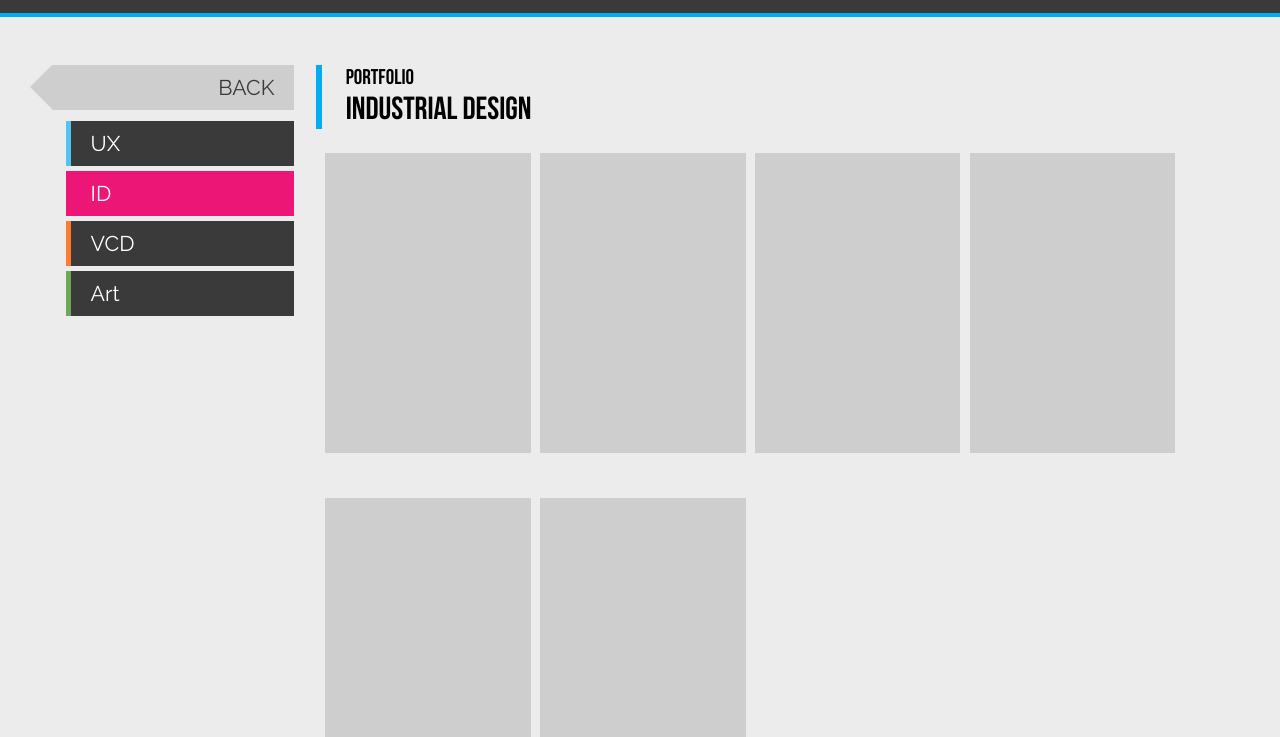
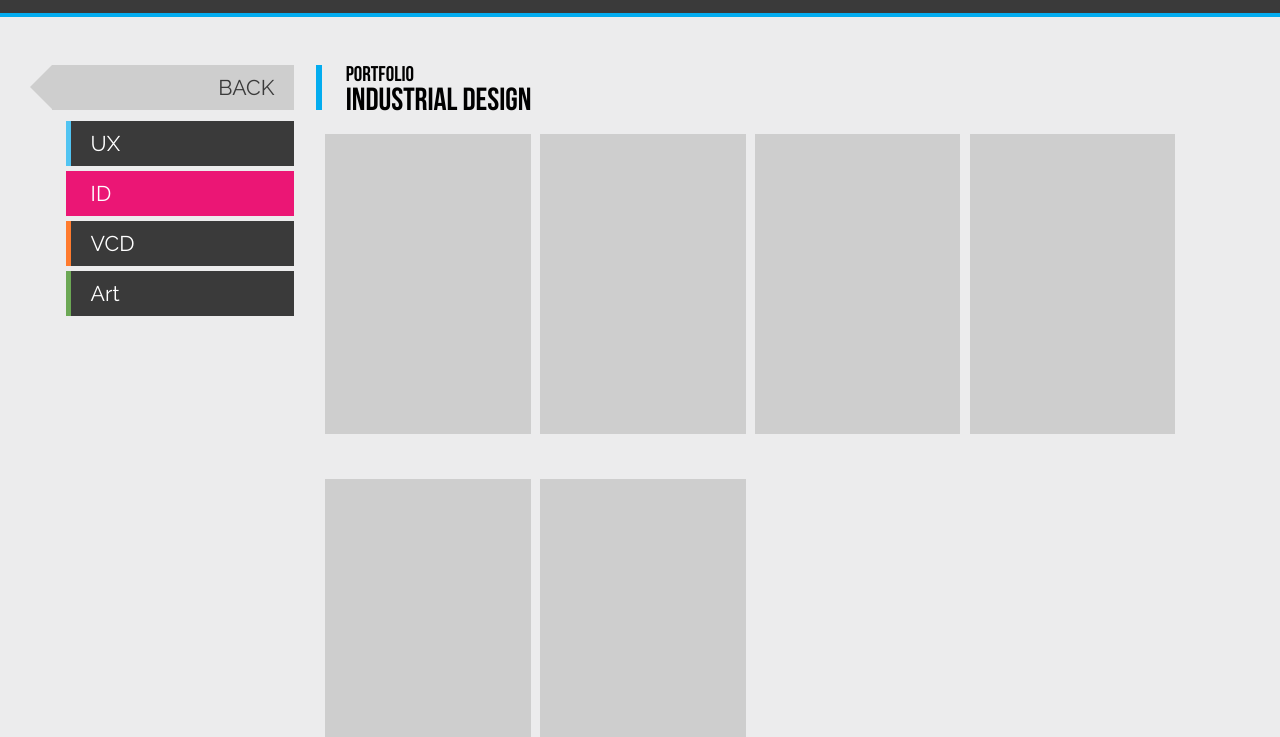
Before and after one commit to neauro/digicopia, a plain HTML site: page id.html in a window 1280 px wide. Shown: the part 63-800 px from the top of the page. Drawn offline with Linux system fonts and the light colour scheme; a web font is replaced by a local one.

Commit message:
fixing headers

```diff
--- a/styles/project.css
+++ b/styles/project.css
@@ -121,6 +121,8 @@ body {
       border-left:6px solid #03acef;
       padding-left:0.5em;
       margin-bottom:0.5em;
+      line-height: 18px;
+      padding-top: 1px;
     }
       .p-header h3 {
         font-size:16pt;
@@ -129,6 +131,7 @@ body {
       .p-header h4 {
         font-size:24pt;
         font-weight:lighter;
+        padding-top:8px;
       }
     .p-img {
       background-color:#CECECE;
```
